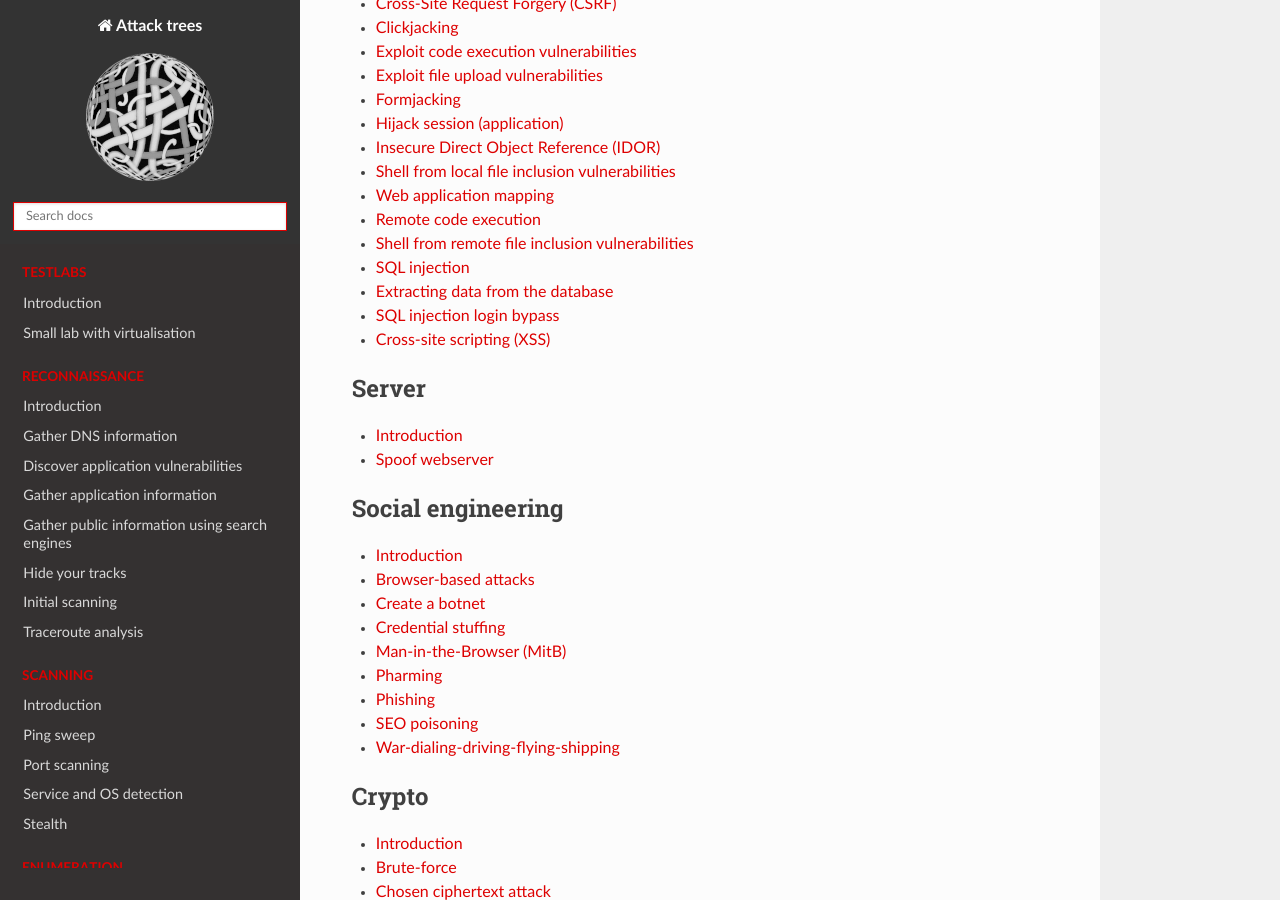
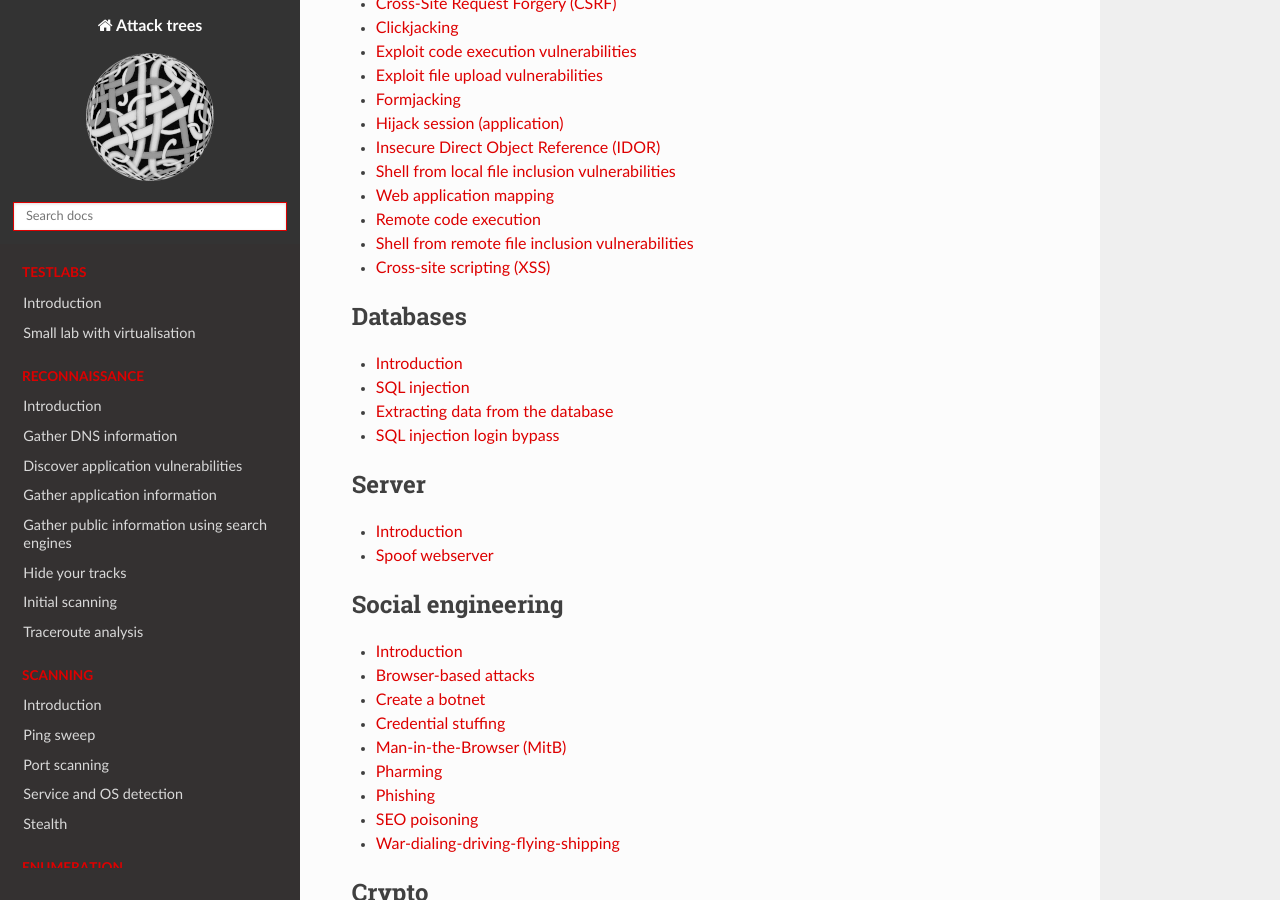
Before and after one commit to tymyrddin/red-basic, a Sphinx documentation site: the page built from source/index.rst, in a window 1280 px wide and 900 px high, scrolled down 2088 px. Built offline with Sphinx 7.4.7 and the Read the Docs theme 2.0.0, drawn with Linux system fonts in a browser that asks for light colours; some of the changed lines change nothing that is shown.

Commit message:
config intersphinx & refactor databases

```diff
--- a/source/conf.py
+++ b/source/conf.py
@@ -32,7 +32,8 @@ release = '0.1'
 # ones.
 extensions = [
     'myst_parser',
-    'sphinx_markdown_tables'
+    'sphinx_markdown_tables',
+    'sphinx.ext.intersphinx',
 ]
 
 source_suffix = ['.rst', '.md']
@@ -86,3 +87,22 @@ html_show_sphinx = False
 
 # If true, "(C) Copyright ..." is shown in the HTML footer. Default is True.
 html_show_copyright = False
+
+
+# Intersphinx
+intersphinx_mapping = {
+    "cheatsheets": ("https://tymyrddin.github.io/cheatsheets/", None),
+    "e2ee-threat-model":("https://tymyrddin.github.io/e2ee-threat-model/", None),
+    "da-threat-model":("https://tymyrddin.github.io/da-threat-model/", None),
+    "se-threat-model":("https://tymyrddin.github.io/se-threat-model/", None),
+    "app-threat-model":("https://tymyrddin.github.io/app-threat-model/", None),
+    "cicd-threat-model":("https://tymyrddin.github.io/cicd-threat-model/", None),
+    "linux-pc-mitigations":("https://tymyrddin.github.io/linux-pc-mitigations/", None),
+    "linux-server-mitigations":("https://tymyrddin.github.io/linux-server-mitigations/", None),
+    "data-mitigations":("https://tymyrddin.github.io/data-mitigations/", None),
+    "webserver-mitigations":("https://tymyrddin.github.io/webserver-mitigations/", None),
+    "mailserver-mitigations":("https://tymyrddin.github.io/mailserver-mitigations/", None),
+    "network-mitigations":("https://tymyrddin.github.io/network-mitigations/", None),
+    "app-mitigations": ("https://tymyrddin.github.io/app-mitigations/", None),
+}
+myst_url_schemes = ["http", "https", ]
--- /dev/null
+++ b/source/docs/databases/README.md
@@ -0,0 +1 @@
+# Introduction
--- a/source/index.rst
+++ b/source/index.rst
@@ -84,6 +84,15 @@ Attack Trees represent often used movements and can help organise our thoughts a
    :glob:
    :maxdepth: 1
    :includehidden:
+   :caption: Databases
+
+   docs/databases/README.md
+   docs/databases/*
+
+.. toctree::
+   :glob:
+   :maxdepth: 1
+   :includehidden:
    :caption: Server
 
    docs/server/README.md
```
Also changed, not shown: source/docs/databases/SQL-injection.md (renamed from source/docs/application/SQL-injection.md), source/docs/databases/SQLi-extract.md (renamed from source/docs/application/SQLi-extract.md), source/docs/databases/SQLi-login.md (renamed from source/docs/application/SQLi-login.md).
